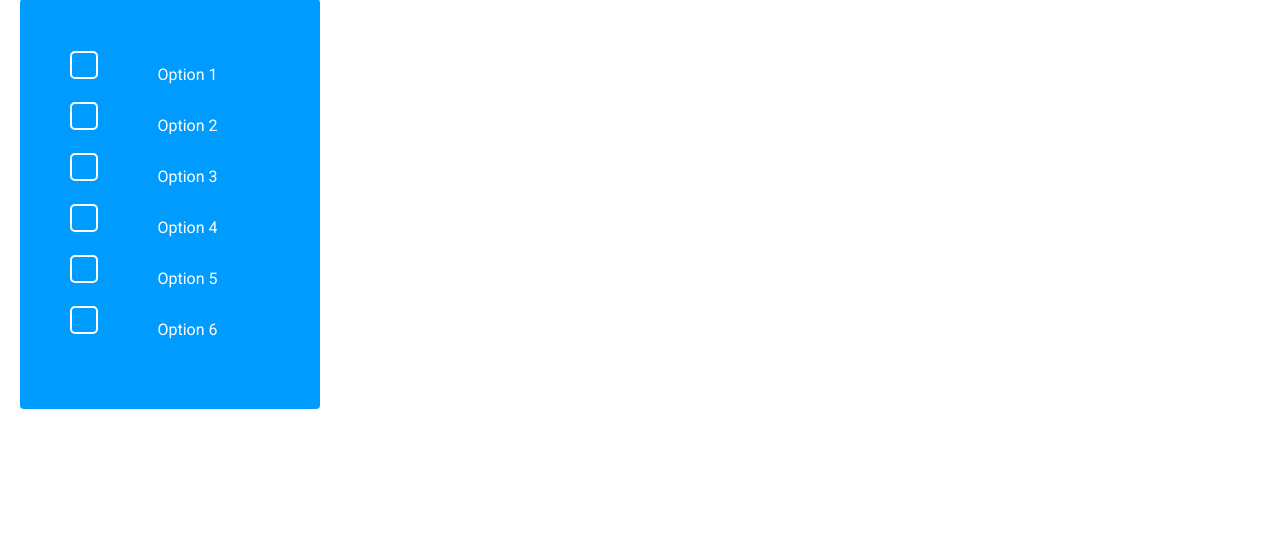
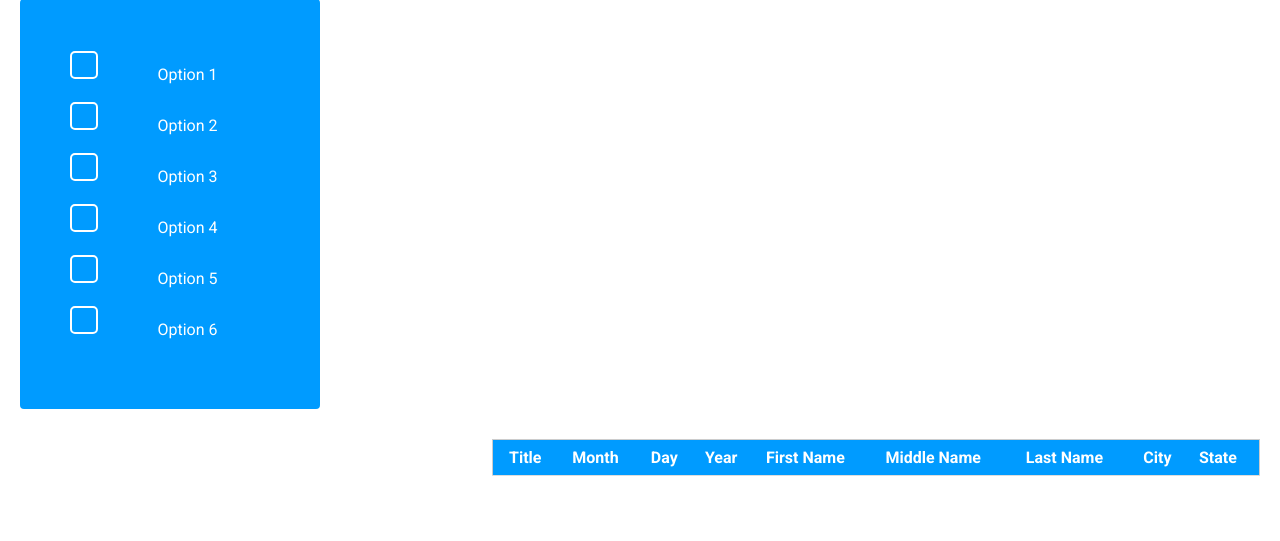
Before and after one commit to pepped1/database-trentoniana-project, a Flask app: page / in a window 1280 px wide. Shown: the part 131-672 px from the top of the page. Run offline with Flask 2, Linux system fonts and the light colour scheme; lists and menus that the app fills with data are empty; some libraries are stand-ins or nearby versions.

Commit message:
Added / formatted table header

```diff
--- a/src/app_create_table/app/templates/my-form.html
+++ b/src/app_create_table/app/templates/my-form.html
@@ -23,9 +23,15 @@
         	font-family: 'Roboto', sans-serif;
         }
 
+        th {
+        	background-color: #009BFF;
+        	color: #FFFFFF;
+        }
+
         th:tr{
         color: blue;
 	    }
+
 	    tr:nth-of-type(2n){
 	        border: 1px solid grey;
 	        background-color: #f5f5f5;
@@ -365,6 +371,17 @@
 		<!-- Table with results from database -->
 	    <table class="hover-table">
 
+	    <tr>
+	    	<th>Title</th>
+	    	<th>Month</th>
+	    	<th>Day</th>
+	    	<th>Year</th>
+	    	<th>First Name</th>
+	    	<th>Middle Name</th>
+	    	<th>Last Name</th>
+	    	<th>City</th>
+	    	<th>State</th>
+	    </tr>
         <!-- nested for loops in jinja template -->
 		{%for row in rows%}
 		    <tr>
```
